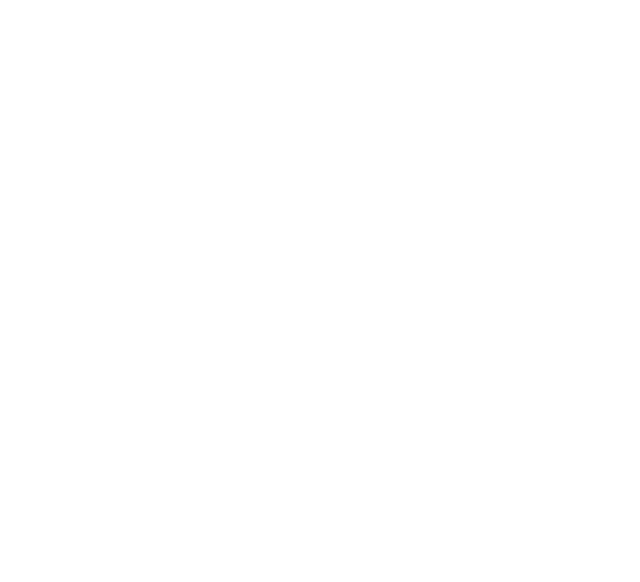
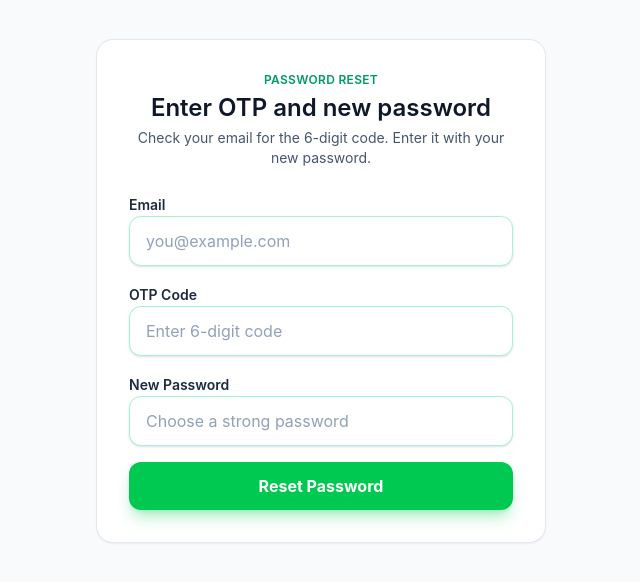
Before and after one commit to SandeepaChathumina/AgriHUB-LK, a React app in the folder frontend/: page /reset-password in a window 1280 px wide. Before the commit this address had no page. Shown: the top 582 px of the page, without its empty margins (319-959 px from the left). Built offline with nearby package versions, Linux system fonts and the light colour scheme; the HTML template or start-up script is replaced by a standard one.

Commit message:
User password reset feature successfully added

```diff
--- a/frontend/src/App.jsx
+++ b/frontend/src/App.jsx
@@ -7,6 +7,8 @@
 import { AuthProvider } from './context/AuthContext.jsx'
 import Dashboard from './pages/Auth/Dashboard.jsx'
 import VerifyEmail from './pages/Auth/VerifyEmail.jsx'
+import ForgotPassword from './pages/Auth/ForgotPassword.jsx'
+import ResetPassword from './pages/Auth/ResetPassword.jsx'
 
 function App() {
   return (
@@ -20,6 +22,8 @@
           <Route path="/" element={<Homepage />} />
           <Route path="/dashboard" element={<Dashboard />} />
           <Route path="/verify-email" element={<VerifyEmail />} />
+          <Route path="/forgot-password" element={<ForgotPassword />} />
+          <Route path="/reset-password" element={<ResetPassword />} />
           {/* Route dekenma yanne AuthPage ekata. Habai initialMode eka wenas */}
           <Route path="/login" element={<AuthPage initialMode="login" />} />
           <Route path="/register" element={<AuthPage initialMode="register" />} />
--- /dev/null
+++ b/frontend/src/pages/Auth/ForgotPassword.jsx
@@ -0,0 +1,86 @@
+import React, { useState } from 'react'
+import { useNavigate } from 'react-router-dom'
+import { toast } from 'react-hot-toast'
+
+const ForgotPassword = () => {
+  const [email, setEmail] = useState('')
+  const [isSubmitting, setIsSubmitting] = useState(false)
+  const [status, setStatus] = useState({ type: '', message: '' })
+  const navigate = useNavigate()
+
+  const handleSubmit = async (event) => {
+    event.preventDefault()
+    setStatus({ type: '', message: '' })
+    setIsSubmitting(true)
+
+    try {
+      const res = await fetch('http://localhost:3000/api/auth/forgot-password', {
+        method: 'POST',
+        headers: { 'Content-Type': 'application/json' },
+        body: JSON.stringify({ email }),
+      })
+
+      if (!res.ok) {
+        const body = await res.json().catch(() => ({}))
+        throw new Error(body?.message || 'Failed to send reset code')
+      }
+
+      const body = await res.json().catch(() => ({}))
+      setStatus({ type: 'success', message: body?.message || 'Reset code sent to your email.' })
+      toast.success(body?.message || 'Reset code sent to your email')
+      navigate('/reset-password', { state: { email } })
+    } catch (error) {
+      const message = error?.message || 'Failed to send reset code'
+      setStatus({ type: 'error', message })
+      toast.error(message)
+    } finally {
+      setIsSubmitting(false)
+    }
+  }
+
+  return (
+    <div className="min-h-screen bg-slate-50 px-4 py-10">
+      <div className="mx-auto flex max-w-md flex-col gap-6 rounded-2xl bg-white p-8 shadow-sm ring-1 ring-slate-200">
+        <div className="space-y-1 text-center">
+          <p className="text-xs font-semibold uppercase tracking-wide text-emerald-600">Password reset</p>
+          <h1 className="text-2xl font-semibold text-slate-900">Request a reset code</h1>
+          <p className="text-sm text-slate-600">Enter your account email. We'll send a 6-digit OTP to reset your password.</p>
+        </div>
+
+        <form className="space-y-4" onSubmit={handleSubmit}>
+          <div className="space-y-1">
+            <label className="text-sm font-semibold text-slate-800" htmlFor="email">Email</label>
+            <input
+              id="email"
+              name="email"
+              type="email"
+              value={email}
+              onChange={(e) => setEmail(e.target.value)}
+              required
+              className="w-full rounded-xl border border-emerald-200 bg-white px-4 py-3 text-slate-900 placeholder:text-slate-400 shadow-sm outline-none transition focus:border-emerald-500 focus:ring-2 focus:ring-emerald-200"
+              placeholder="you@example.com"
+            />
+          </div>
+
+          {status.message && (
+            <div
+              className={`rounded-lg px-4 py-3 text-sm ${status.type === 'success' ? 'bg-emerald-50 text-emerald-700 border border-emerald-200' : 'bg-red-50 text-red-700 border border-red-200'}`}
+            >
+              {status.message}
+            </div>
+          )}
+
+          <button
+            type="submit"
+            disabled={isSubmitting}
+            className="w-full rounded-xl bg-green-500 px-4 py-3 text-base font-bold text-white shadow-lg shadow-green-500/30 transition hover:bg-green-600 focus:ring-2 focus:ring-green-400 focus:ring-offset-2 active:scale-95 disabled:cursor-not-allowed disabled:opacity-70"
+          >
+            {isSubmitting ? 'Sending code...' : 'Send reset code'}
+          </button>
+        </form>
+      </div>
+    </div>
+  )
+}
+
+export default ForgotPassword
--- a/frontend/src/pages/Auth/LoginForm.jsx
+++ b/frontend/src/pages/Auth/LoginForm.jsx
@@ -56,7 +56,9 @@
       navigate('/dashboard', { replace: true });
 
     } catch (error) {
-      // ... error handling
+      const message = error?.message || 'Login failed. Please try again.';
+      setStatus({ type: 'error', message });
+      toast.error(message);
     } finally {
       setIsSubmitting(false);
     }
@@ -105,6 +107,12 @@
       >
         {isSubmitting ? 'Logging in...' : 'Login'}
       </button>
+
+      <div className="text-right text-sm text-emerald-700 font-semibold">
+        <button type="button" onClick={() => navigate('/forgot-password')} className="underline hover:text-emerald-800">
+          Forgot password?
+        </button>
+      </div>
     </form>
   );
 };
--- /dev/null
+++ b/frontend/src/pages/Auth/ResetPassword.jsx
@@ -0,0 +1,126 @@
+import React, { useState } from 'react'
+import { useLocation, useNavigate } from 'react-router-dom'
+import { toast } from 'react-hot-toast'
+
+const ResetPassword = () => {
+  const location = useLocation()
+  const navigate = useNavigate()
+  const initialEmail = location.state?.email || ''
+
+  const [formValues, setFormValues] = useState({
+    email: initialEmail,
+    otp: '',
+    newPassword: '',
+  })
+  const [isSubmitting, setIsSubmitting] = useState(false)
+  const [status, setStatus] = useState({ type: '', message: '' })
+
+  const handleChange = (event) => {
+    const { name, value } = event.target
+    setFormValues((prev) => ({ ...prev, [name]: value }))
+  }
+
+  const handleSubmit = async (event) => {
+    event.preventDefault()
+    setStatus({ type: '', message: '' })
+    setIsSubmitting(true)
+
+    try {
+      const res = await fetch('http://localhost:3000/api/auth/reset-password', {
+        method: 'POST',
+        headers: { 'Content-Type': 'application/json' },
+        body: JSON.stringify(formValues),
+      })
+
+      if (!res.ok) {
+        const body = await res.json().catch(() => ({}))
+        throw new Error(body?.message || 'Password reset failed')
+      }
+
+      const body = await res.json().catch(() => ({}))
+      setStatus({ type: 'success', message: body?.message || 'Password reset successfully.' })
+      toast.success(body?.message || 'Password reset successfully')
+      navigate('/', { replace: true })
+    } catch (error) {
+      const message = error?.message || 'Password reset failed'
+      setStatus({ type: 'error', message })
+      toast.error(message)
+    } finally {
+      setIsSubmitting(false)
+    }
+  }
+
+  return (
+    <div className="min-h-screen bg-slate-50 px-4 py-10">
+      <div className="mx-auto flex max-w-md flex-col gap-6 rounded-2xl bg-white p-8 shadow-sm ring-1 ring-slate-200">
+        <div className="space-y-1 text-center">
+          <p className="text-xs font-semibold uppercase tracking-wide text-emerald-600">Password reset</p>
+          <h1 className="text-2xl font-semibold text-slate-900">Enter OTP and new password</h1>
+          <p className="text-sm text-slate-600">Check your email for the 6-digit code. Enter it with your new password.</p>
+        </div>
+
+        <form className="space-y-4" onSubmit={handleSubmit}>
+          <div className="space-y-1">
+            <label className="text-sm font-semibold text-slate-800" htmlFor="email">Email</label>
+            <input
+              id="email"
+              name="email"
+              type="email"
+              value={formValues.email}
+              onChange={handleChange}
+              required
+              className="w-full rounded-xl border border-emerald-200 bg-white px-4 py-3 text-slate-900 placeholder:text-slate-400 shadow-sm outline-none transition focus:border-emerald-500 focus:ring-2 focus:ring-emerald-200"
+              placeholder="you@example.com"
+            />
+          </div>
+
+          <div className="space-y-1">
+            <label className="text-sm font-semibold text-slate-800" htmlFor="otp">OTP Code</label>
+            <input
+              id="otp"
+              name="otp"
+              type="text"
+              value={formValues.otp}
+              onChange={handleChange}
+              required
+              className="w-full rounded-xl border border-emerald-200 bg-white px-4 py-3 text-slate-900 placeholder:text-slate-400 shadow-sm outline-none transition focus:border-emerald-500 focus:ring-2 focus:ring-emerald-200"
+              placeholder="Enter 6-digit code"
+            />
+          </div>
+
+          <div className="space-y-1">
+            <label className="text-sm font-semibold text-slate-800" htmlFor="newPassword">New Password</label>
+            <input
+              id="newPassword"
+              name="newPassword"
+              type="password"
+              value={formValues.newPassword}
+              onChange={handleChange}
+              required
+              className="w-full rounded-xl border border-emerald-200 bg-white px-4 py-3 text-slate-900 placeholder:text-slate-400 shadow-sm outline-none transition focus:border-emerald-500 focus:ring-2 focus:ring-emerald-200"
+              placeholder="Choose a strong password"
+            />
+          </div>
+
+          {status.message && (
+            <div
+              className={`rounded-lg px-4 py-3 text-sm ${status.type === 'success' ? 'bg-emerald-50 text-emerald-700 border border-emerald-200' : 'bg-red-50 text-red-700 border border-red-200'}`}
+            >
+              {status.message}
+            </div>
+          )}
+
+          <button
+            type="submit"
+            disabled={isSubmitting}
+            className="w-full rounded-xl bg-green-500 px-4 py-3 text-base font-bold text-white shadow-lg shadow-green-500/30 transition hover:bg-green-600 focus:ring-2 focus:ring-green-400 focus:ring-offset-2 active:scale-95 disabled:cursor-not-allowed disabled:opacity-70"
+          >
+            {isSubmitting ? 'Resetting...' : 'Reset Password'}
+          </button>
+        </form>
+      </div>
+    </div>
+  )
+}
+
+export default ResetPassword
```
